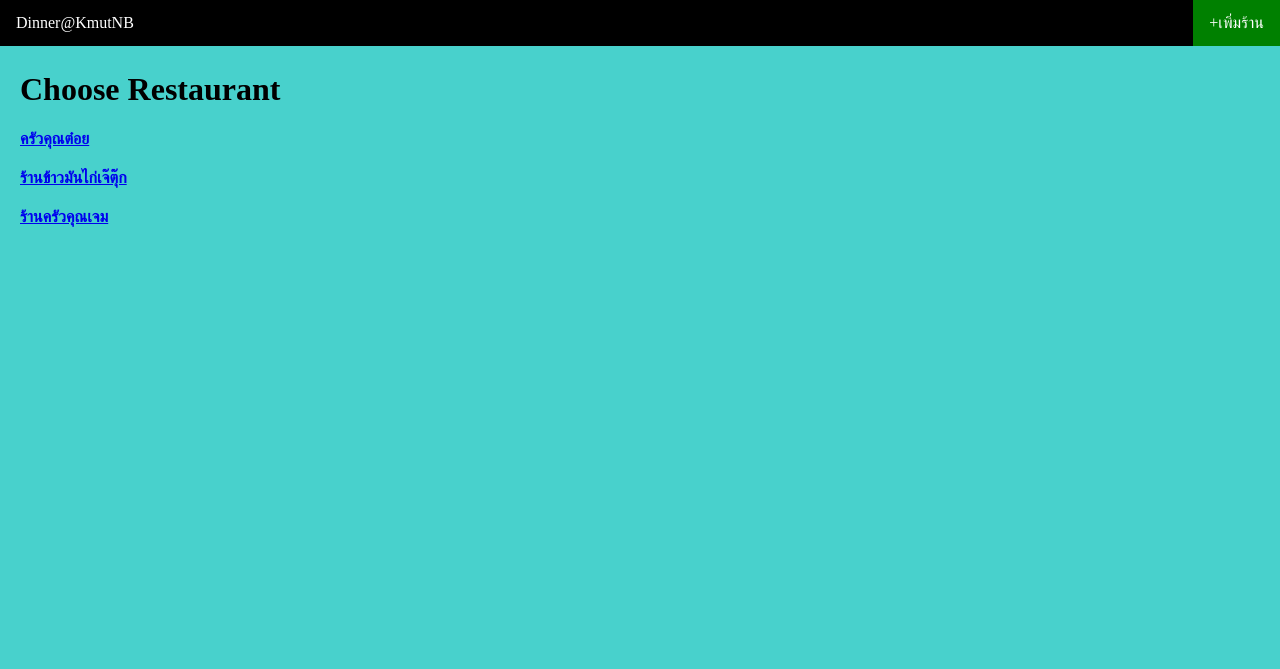
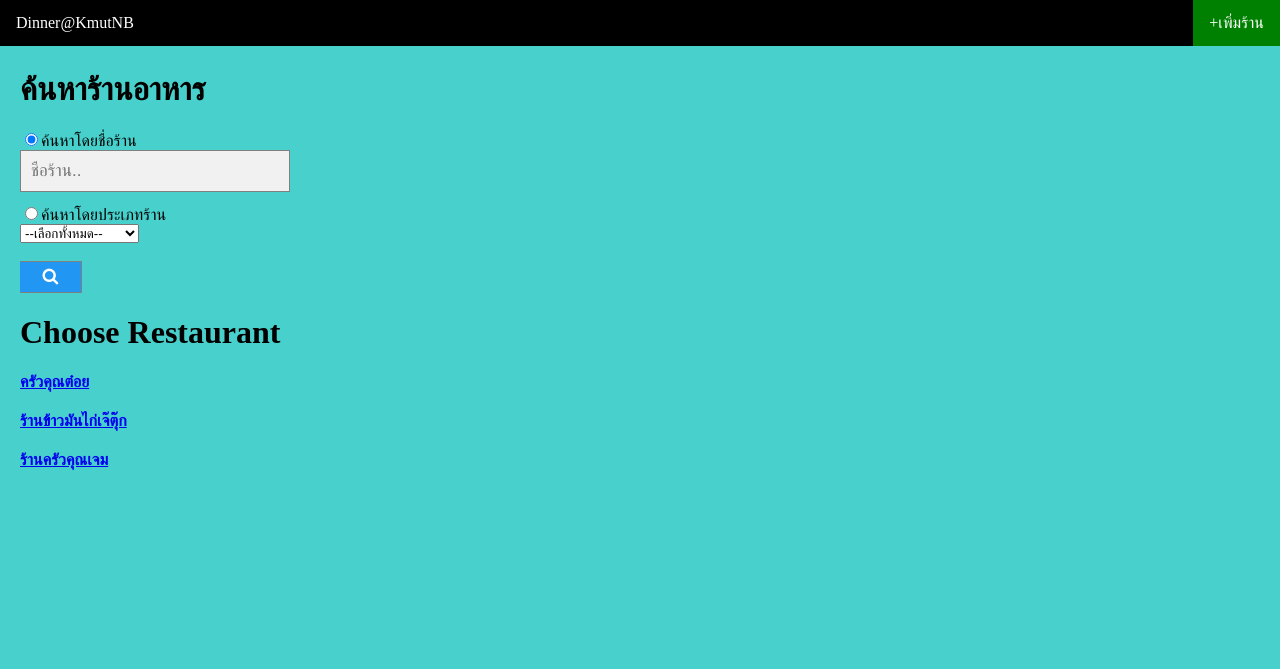
Before and after one commit to thanapatkjm/webReview, a Django app: page /Review/home/ in a window 1280 px wide. Shown: the top 669 px of the page. Run offline with Django 3.2, Linux system fonts and the light colour scheme; data comes from the database, SQL or seed files in the repository; both versions use the stored data as it was after the commit.

Commit message:
Add Error Detector and Add Search

```diff
--- a/webReview/templates/home.html
+++ b/webReview/templates/home.html
@@ -1,8 +1,47 @@
 <!DOCTYPE html>
 <html>
 <head>
+<link rel="stylesheet" href="https://cdnjs.cloudflare.com/ajax/libs/font-awesome/4.7.0/css/font-awesome.min.css">
 <style>
 body {margin:0;}
+
+font-family: Arial;
+}
+
+* {
+box-sizing: border-box;
+}
+
+form.example input[type=text] {
+padding: 10px;
+font-size: 17px;
+border: 1px solid grey;
+float: left;
+width: 20%;
+background: #f1f1f1;
+}
+
+form.example button {
+float: left;
+width: 5%;
+padding: 5px;
+background: #2196F3;
+color: white;
+font-size: 17px;
+border: 1px solid grey;
+border-left: none;
+cursor: pointer;
+}
+
+form.example button:hover {
+background: #0b7dda;
+}
+
+form.example::after {
+content: "";
+clear: both;
+display: table;
+}
 
 ul {
   list-style-type: none;
@@ -35,19 +74,38 @@ li a {
 <body>
 
 <ul>
-  <li><a href="#news">Dinner@KmutNB</a></li>
+  <li><a>Dinner@KmutNB</a></li>
   <li style="float:right"><a class="rightmenu" href="{% url 'review:add_rest' %}">+เพิ่มร้าน</a></li>
 </ul>
 
 <div style="padding:20px;margin-top:30px;background-color:#48D1CC	;height:1500px;">
-  <h1>Choose Restaurant</h1>
-  {% for restau in list_rest %}
-      <h4><a href="{% url 'review:res' restau.id %}">{{ restau.name }}</a></h4>
-  {% endfor %}
-
-
-
-</div>
+  <h1>ค้นหาร้านอาหาร</h1>
+  <form class="example" action="{% url 'review:searching' %}" method="post">
+    {% csrf_token %}
+    <input type="radio" name="searchby" value="name" checked>ค้นหาโดยชื่อร้าน</br>
+    <input type="text" placeholder="ชื่อร้าน.." name="search" ></br>
+    </br>
+    </br>
+    <input type="radio" name="searchby" value="cate">ค้นหาโดยประเภทร้าน</br>
+      <select name="Rcate">
+        <option value="">--เลือกทั้งหมด--</option>
+        <option value="ร้านอาหารตามสั่ง">ร้านอาหารตามสั่ง</option>
+        <option value="ร้านขนมหวาน">ร้านขนมหวาน</option>
+        <option value="ร้านก๋วยเตี๋ยว">ร้านก๋วยเตี๋ยว</option>
+        <option value="ร้านบุฟเฟ่/หมูกระทะ">ร้านบุฟเฟ่/หมูกระทะ</option>
+        <option value="ร้านบุฟเฟ่/หมูกระทะ">ร้านข้าวมันไก่</option>
+      </select></br></br>
+    <button type="submit"><i class="fa fa-search"></i></button>
+  </form>
+  {% if list_rest %}
+    <h1>Choose Restaurant</h1>
+    {% for restau in list_rest %}
+        <h4><a href="{% url 'review:res' restau.id %}">{{ restau.name }}</a></h4>
+    {% endfor %}
+  {% else %}
+    <h1>Not found any Restaurant you are searching for </h1>
+  {% endif %}
+  </div>
 
 </body>
 </html>
--- a/webReview/urls.py
+++ b/webReview/urls.py
@@ -8,6 +8,7 @@ urlpatterns = [
     path('creating/', views.creating, name='creating'),
     path('res/<int:rest_id>/', views.res, name='res'),
     path('add_review/<int:rest_id>', views.add_review, name='add_review'),
+    path('home/searching', views.searching, name='searching'),
 ]
     # {% for name in latest_animal_name %}
     #     <li><a href="/animalSite/{{ Animal.id }}/">{{ name.animal_name }}</a></li>
--- a/webReview/views.py
+++ b/webReview/views.py
@@ -14,29 +14,46 @@ def add_rest(request):
     return render(request, 'add_rest.html')
 
 def creating(request):
-    add = Restaurant(name=request.POST['Rname'],description=request.POST['Rdes'],address=request.POST['Radd'],phone_num=request.POST['Rphone'],Category=request.POST['Rcate'])
-    add.save()
-    return HttpResponseRedirect(reverse('review:home'))
+    if(request.POST['Rname'] and request.POST['Rdes'] and request.POST['Radd'] and request.POST['Rphone'] != ""):
+        add = Restaurant(name=request.POST['Rname'],description=request.POST['Rdes'],address=request.POST['Radd'],phone_num=request.POST['Rphone'],Category=request.POST['Rcate'])
+        add.save()
+        return HttpResponseRedirect(reverse('review:home'))
+    else:
+        return render(request,'add_rest.html',{'error':"You need to fill all Boxes Below"})
 
 def res(request,rest_id):
     rest_descrip = get_object_or_404(Restaurant, pk=rest_id)
-    # try:
     rev =  Reviews.objects.filter(restau=rest_id)
-# except:
-    # print('aaaaaaaaaaaaa')
-    # return render(request, 'rest.html',{'rest_descrip':rest_descrip})
-# else:
     return render(request, 'rest.html',{'rest_descrip':rest_descrip,'rev':rev})
-    # return render(request, 'rest.html',{'rest_descrip':rest_descrip})
 
 def add_review(request,rest_id):
-    rest = Restaurant.objects.get(id=rest_id)
-    add = Reviews(name=request.POST['Rname'],comment=request.POST['Rcomm'],rating=request.POST['Rating'],restau=rest)
-    add.save()
-    fil = Reviews.objects.filter(restau=rest_id)
-    rate = 0
-    for i in range (Reviews.objects.filter(restau=rest_id,).count()) :
-        rate = rate + fil[i].rating
-    rest.rating=rate/Reviews.objects.filter(restau=rest_id,).count()
-    rest.save()
-    return HttpResponseRedirect(reverse('review:res', args=(rest_id,)))
+    try:
+        if(request.POST['Rname'] and request.POST['Rcomm'] and request.POST['Rating'] != ""):
+            rest = Restaurant.objects.get(id=rest_id)
+            add = Reviews(name=request.POST['Rname'],comment=request.POST['Rcomm'],rating=float(request.POST['Rating']),restau=rest)
+            add.save()
+            fil = Reviews.objects.filter(restau=rest_id)
+            rate = 0
+            for i in range (Reviews.objects.filter(restau=rest_id,).count()) :
+                rate = rate + fil[i].rating
+            rest.rating=rate/Reviews.objects.filter(restau=rest_id,).count()
+            rest.save()
+            return HttpResponseRedirect(reverse('review:res', args=(rest_id,)))
+        else:
+            rest_descrip = get_object_or_404(Restaurant, pk=rest_id)
+            rev =  Reviews.objects.filter(restau=rest_id)
+            return render(request, 'rest.html',{'rest_descrip':rest_descrip,'rev':rev,'error':"** You must fill all the data **"})
+    except:
+        rest_descrip = get_object_or_404(Restaurant, pk=rest_id)
+        rev =  Reviews.objects.filter(restau=rest_id)
+        return render(request, 'rest.html',{'rest_descrip':rest_descrip,'rev':rev,'error':"** You must Choose Rating **"})
+
+def searching(request):
+    if(request.POST['searchby']=='name'):
+        list_rest = Restaurant.objects.filter(name__contains=request.POST['search'])
+    else:
+        if(request.POST['Rcate']==""):
+            list_rest = Restaurant.objects.order_by("name")
+        else:
+            list_rest = Restaurant.objects.filter(Category=request.POST['Rcate'])
+    return render(request,'home.html',{'list_rest':list_rest})
```
Also changed, not shown: webReview/templates/add_rest.html (+14 -4 lines), webReview/templates/rest.html (+12 -3 lines), db.sqlite3.
